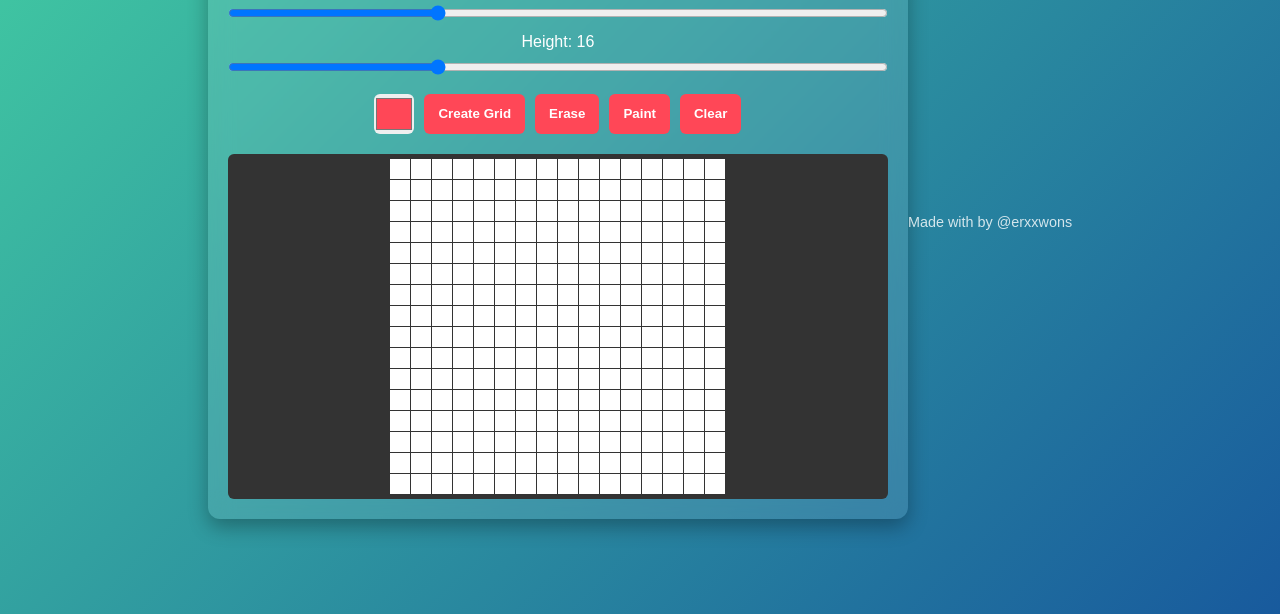
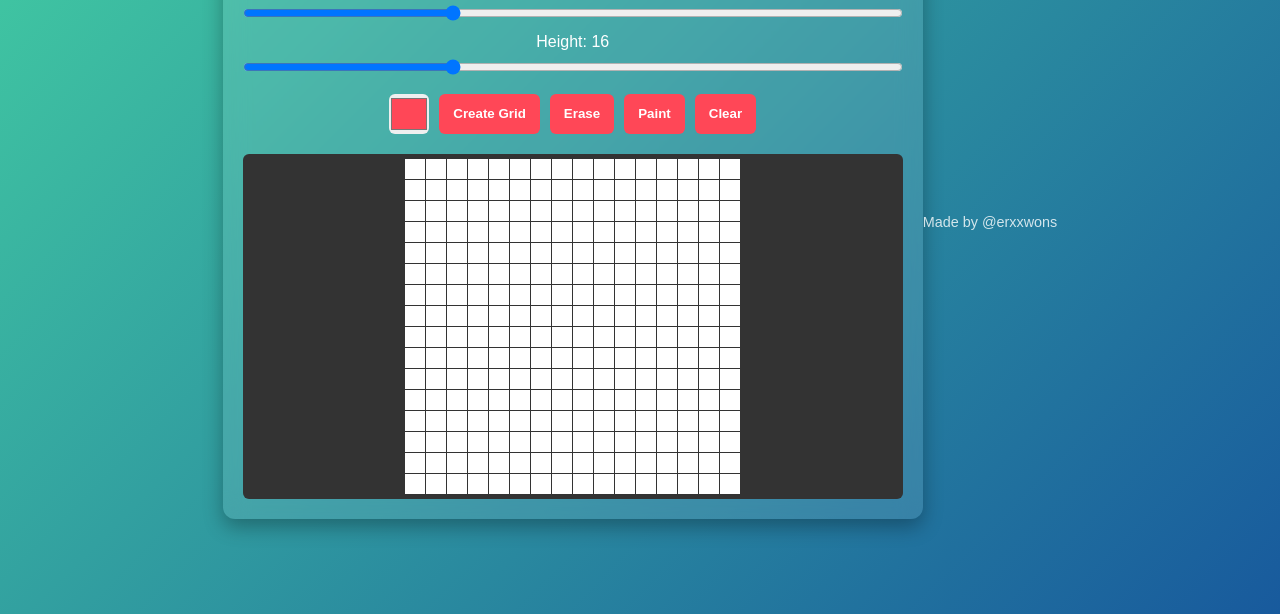
Before and after one commit to centaurusss/-Pixel-Art-Generator, a plain HTML site: page index.html in a window 1280 px wide. Shown: the part 186-800 px from the top of the page. Drawn offline with Linux system fonts and the light colour scheme.

Commit message:
Initial commit - Pixel Art Generator

```diff
--- a/index.html
+++ b/index.html
@@ -30,7 +30,7 @@
     <div class="container"></div>
   </div>
   <footer>
-    <p>Made with by @erxxwons</p>
+    <p>Made by @erxxwons</p>
   </footer>
   <script src="index.js"></script>
 </body>
```
